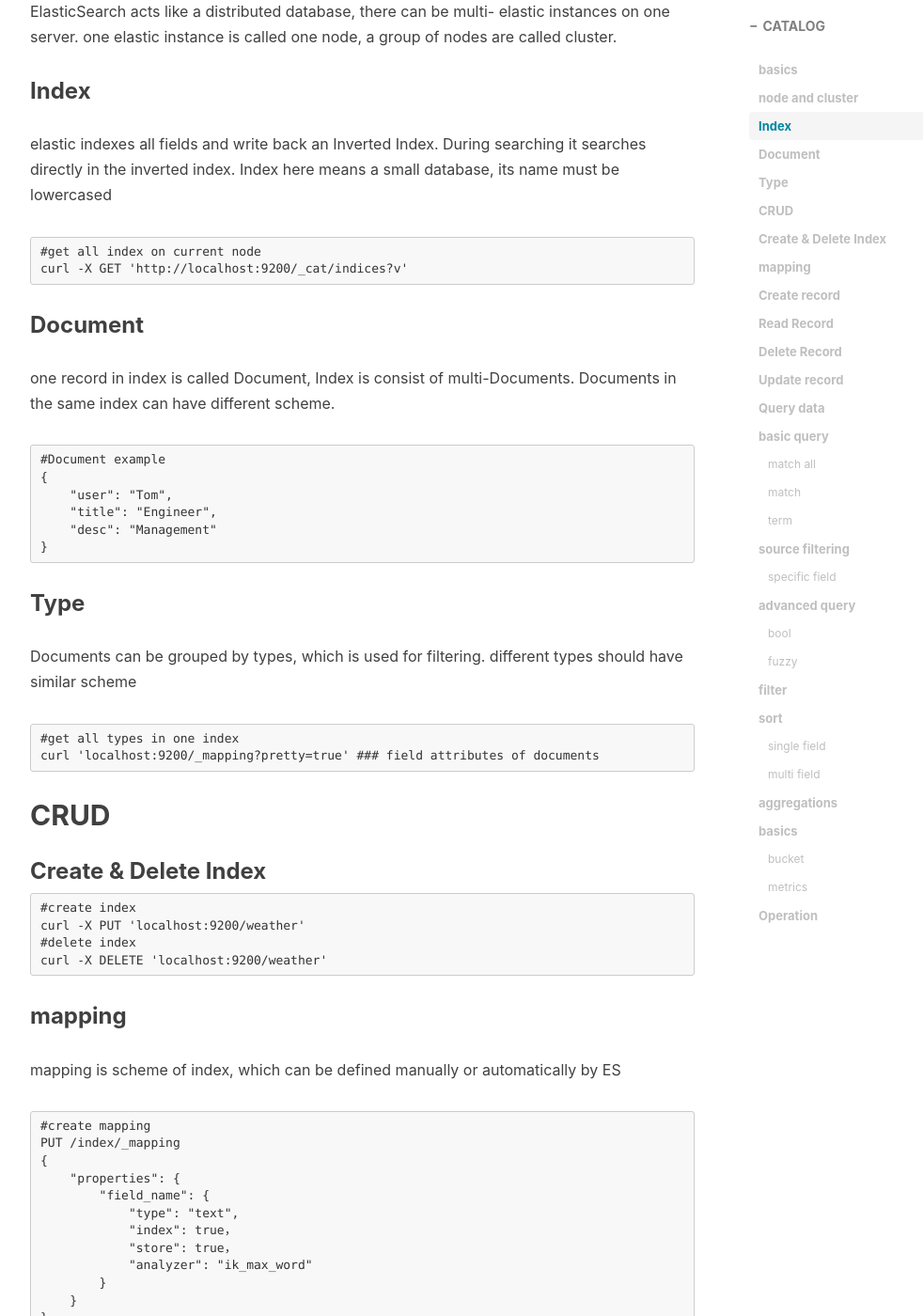
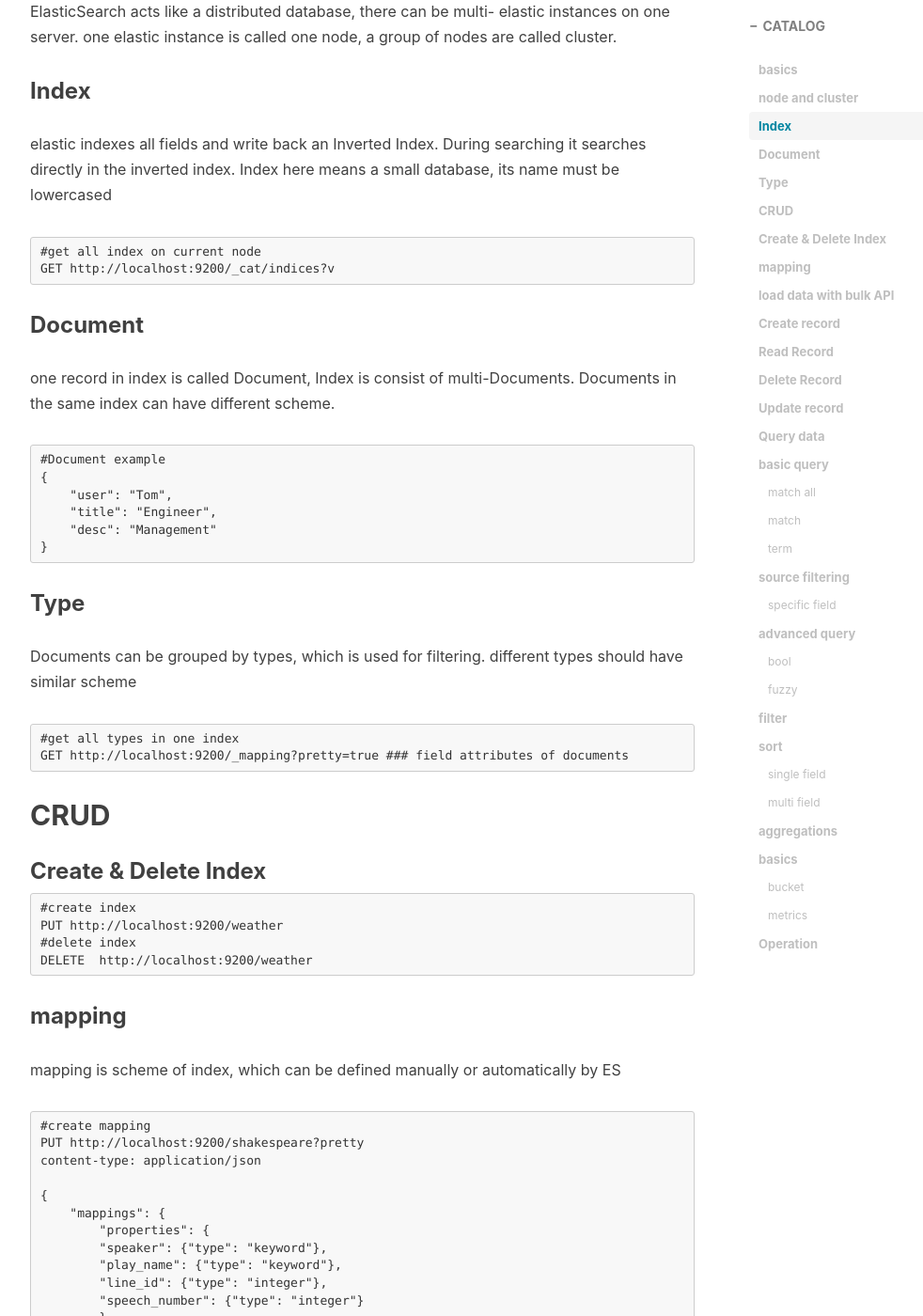
Before and after one commit to neverset123/YWHome, a Jekyll site: the page built from _posts/2020-09-05-ElasticSearch.md, in a window 1280 px wide and 1400 px high, scrolled down 887 px. Shown: the whole window at 94% size, without its empty margins (233-1215 px from the left). Built offline with Jekyll 4.4.1, drawn with Linux system fonts in a browser that asks for light colours; nearby versions of some CDN libraries; comment, search, counter and statistics services are not loaded; some of the changed text lies outside the part shown.

Commit message:
update elastic search

```diff
--- a/_posts/2020-09-05-ElasticSearch.md
+++ b/_posts/2020-09-05-ElasticSearch.md
@@ -24,7 +24,7 @@ ElasticSearch acts like a distributed database, there can be multi- elastic inst
 elastic indexes all fields and write back an Inverted Index. During searching it searches directly in the inverted index. Index here means a small database, its name must be lowercased
 
     #get all index on current node
-    curl -X GET 'http://localhost:9200/_cat/indices?v'
+    GET http://localhost:9200/_cat/indices?v
 
 ### Document
 one record in index is called Document, Index is consist of multi-Documents. Documents in the same index can have different scheme.
@@ -41,7 +41,7 @@ Documents can be grouped by types, which is used for filtering.
 different types should have similar scheme
 
     #get all types in one index
-    curl 'localhost:9200/_mapping?pretty=true'
+    GET http://localhost:9200/_mapping?pretty=true
 ### field
 attributes of documents
 
@@ -49,27 +49,47 @@ attributes of documents
 ### Create & Delete Index
 
     #create index
-    curl -X PUT 'localhost:9200/weather'
+    PUT http://localhost:9200/weather
     #delete index
-    curl -X DELETE 'localhost:9200/weather'
+    DELETE  http://localhost:9200/weather
 
 ### mapping
 mapping is scheme of index, which can be defined manually or automatically by ES
 
     #create mapping
-    PUT /index/_mapping
+    PUT http://localhost:9200/shakespeare?pretty
+    content-type: application/json
+
     {
-        "properties": {
-            "field_name": {
-                "type": "text",
-                "index": true，
-                "store": true，
-                "analyzer": "ik_max_word"
+        "mappings": {
+            "properties": {
+            "speaker": {"type": "keyword"},
+            "play_name": {"type": "keyword"},
+            "line_id": {"type": "integer"},
+            "speech_number": {"type": "integer"}
             }
         }
     }
+    #using curl
+    curl -X PUT "localhost:9200/shakespeare?pretty" -H 'Content-Type: application/json' -d'
+    {
+        "mappings": {
+            "properties": {
+            "speaker": {"type": "keyword"},
+            "play_name": {"type": "keyword"},
+            "line_id": {"type": "integer"},
+            "speech_number": {"type": "integer"}
+            }
+        }
+    }
+    '
+
     #get all mapping
-    get http://192.168.116.129:9200/_mapping
+    GET http://localhost:9200/_mappingg
+
+### load data with bulk API
+
+    curl -H "Content-Type: application/json" -XPOST 'localhost:9200/shakespeare/_bulk?pretty&refresh' --data-binary @shakespeare.json
 
 ### Create record
 
```
Also changed, not shown: other parts of _posts/2020-09-05-ElasticSearch.md (+1 -0 lines), _posts/2020-09-05-ETL.md (+1 -1 lines).
